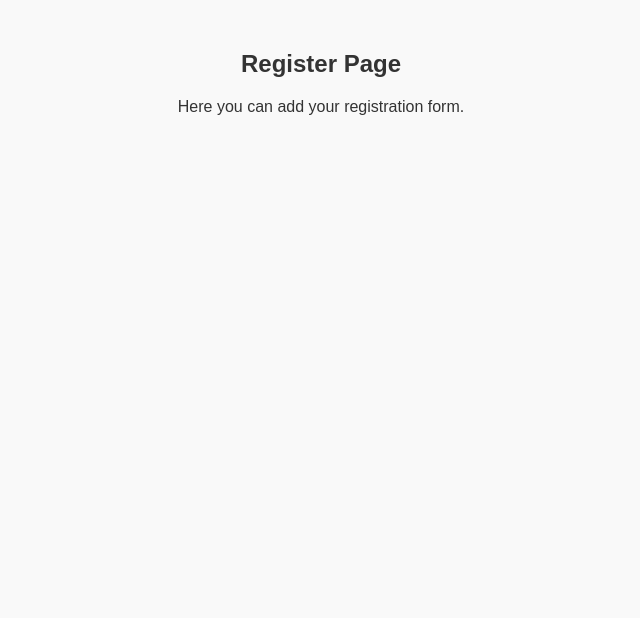
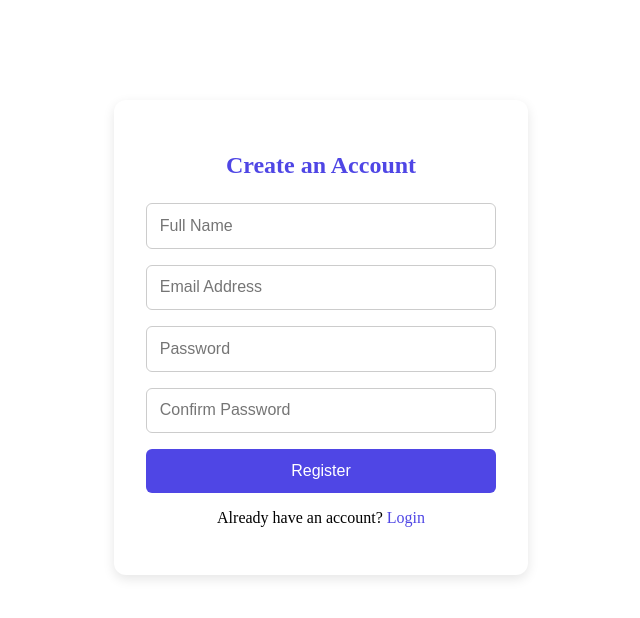
Before and after one commit to Abhinav0358/Project-Collaboration, a React (Create React App) app in the folder Frontend/my-app/: page /register in a window 1280 px wide. Shown: the top 618 px of the page, without its empty margins (319-959 px from the left). Built offline with nearby package versions, Linux system fonts and the light colour scheme.

Commit message:
added register and create project

```diff
--- a/Frontend/my-app/src/App.js
+++ b/Frontend/my-app/src/App.js
@@ -1,6 +1,6 @@
 import React from "react";
 import { BrowserRouter as Router, Routes, Route } from "react-router-dom";
-import Home from "./Home";
+import Projects from "./Projects";
 import Login from "./Login";
 import Register from "./Register";
 
@@ -8,9 +8,9 @@ export default function App() {
   return (
     <Router>
       <Routes>
-        <Route path="/" element={<Home />} />        {/* Home page */}
-        <Route path="/login" element={<Login />} />  {/* Login page */}
+        <Route path="/" element={<Login />} />
         <Route path="/register" element={<Register />} /> {/* Register page */}
+        <Route path="/projects" element={<Projects />} />
       </Routes>
     </Router>
   );
--- /dev/null
+++ b/Frontend/my-app/src/Projects.css
@@ -0,0 +1,64 @@
+.projects-container {
+  padding: 20px;
+  color: white;
+  background-color: #1e1e1e;
+}
+
+.projects-grid {
+  display: flex;
+  gap: 20px;
+  flex-wrap: wrap;
+}
+
+.project-card, .add-card {
+  background-color: #2a2a2a;
+  border-radius: 8px;
+  padding: 15px;
+  width: 250px;
+  text-align: center;
+}
+
+.image-upload {
+  display: block;
+  margin-bottom: 10px;
+}
+
+.image-placeholder {
+  background-color: #444;
+  padding: 40px 0;
+  color: #aaa;
+  border-radius: 4px;
+}
+
+.add-card {
+  display: flex;
+  justify-content: center;
+  align-items: center;
+  cursor: pointer;
+  color: #4cafef;
+  font-weight: bold;
+  border: 2px dashed #4cafef;
+}
+
+.add-card:hover {
+  background-color: #333;
+}
+
+.empty-msg {
+  margin-bottom: 20px;
+  color: #aaa;
+  font-style: italic;
+}
+
+.view-btn {
+  background-color: #4cafef;
+  color: white;
+  border: none;
+  padding: 8px 12px;
+  border-radius: 4px;
+  cursor: pointer;
+}
+
+.view-btn:hover {
+  background-color: #3a9edc;
+}
--- /dev/null
+++ b/Frontend/my-app/src/Projects.js
@@ -0,0 +1,72 @@
+import React, { useState } from "react";
+import "./Projects.css";
+
+export default function Projects() {
+  const [projects, setProjects] = useState([]);
+
+  const handleAddProject = () => {
+    const newProject = {
+      id: Date.now(),
+      name: "New Project",
+      description: "Description here",
+      domain: "Web Development",
+      collaborators: "Alice, Bob",
+      admin: "Charlie",
+      image: null,
+    };
+    setProjects([...projects, newProject]);
+  };
+
+  const handleImageUpload = (e, id) => {
+    const file = e.target.files[0];
+    if (file) {
+      setProjects((prev) =>
+        prev.map((p) =>
+          p.id === id ? { ...p, image: URL.createObjectURL(file) } : p
+        )
+      );
+    }
+  };
+
+  return (
+    <div className="projects-container">
+      <h1>Projects</h1>
+
+      {projects.length === 0 && (
+        <p className="empty-msg">No projects yet. Click "Add Project" to create one.</p>
+      )}
+
+      <div className="projects-grid">
+        {projects.map((project) => (
+          <div className="project-card" key={project.id}>
+            <label className="image-upload">
+              {project.image ? (
+                <img src={project.image} alt="Project" />
+              ) : (
+                <div className="image-placeholder">Upload Image</div>
+              )}
+              <input
+                type="file"
+                accept="image/*"
+                onChange={(e) => handleImageUpload(e, project.id)}
+              />
+            </label>
+            <div className="project-info">
+              <h3>{project.name}</h3>
+              <p>{project.description}</p>
+              <p><strong>Domain:</strong> {project.domain}</p>
+              <p><strong>Collaborators:</strong> {project.collaborators}</p>
+              <p><strong>Admin:</strong> {project.admin}</p>
+              <button className="view-btn">View Project</button>
+            </div>
+          </div>
+        ))}
+
+        {/* Always visible Add Project Card */}
+        <div className="add-card" onClick={handleAddProject}>
+          <h3>➕ Add Project</h3>
+        </div>
+      </div>
+    </div>
+  );
+}
--- /dev/null
+++ b/Frontend/my-app/src/Register.css
@@ -0,0 +1,60 @@
+.register-container {
+  width: 350px;
+  margin: 100px auto;
+  background: white;
+  padding: 2rem;
+  border-radius: 12px;
+  box-shadow: 0 4px 12px rgba(0, 0, 0, 0.1);
+  text-align: center;
+}
+
+.register-container h2 {
+  margin-bottom: 1.5rem;
+  color: #4f46e5;
+}
+
+.register-form {
+  display: flex;
+  flex-direction: column;
+}
+
+.register-form input {
+  margin-bottom: 1rem;
+  padding: 0.8rem;
+  border: 1px solid #ccc;
+  border-radius: 6px;
+  outline: none;
+  font-size: 1rem;
+}
+
+.register-form input:focus {
+  border-color: #4f46e5;
+  box-shadow: 0 0 4px rgba(79, 70, 229, 0.3);
+}
+
+.register-form button {
+  background: #4f46e5;
+  color: white;
+  padding: 0.8rem;
+  border: none;
+  border-radius: 6px;
+  cursor: pointer;
+  font-size: 1rem;
+}
+
+.register-form button:hover {
+  background: #3b36d1;
+}
+
+.login-link {
+  margin-top: 1rem;
+}
+
+.login-link a {
+  color: #4f46e5;
+  text-decoration: none;
+}
+
+.login-link a:hover {
+  text-decoration: underline;
+}
--- a/Frontend/my-app/src/Register.js
+++ b/Frontend/my-app/src/Register.js
@@ -1,10 +1,65 @@
-import React from "react";
+import React, { useState } from "react";
+import "./Register.css";
+import { Link } from "react-router-dom";
 
 export default function Register() {
+  const [name, setName] = useState("");
+  const [email, setEmail] = useState("");
+  const [password, setPassword] = useState("");
+  const [confirmPassword, setConfirmPassword] = useState("");
+
+  const handleSubmit = (e) => {
+    e.preventDefault();
+    if (password !== confirmPassword) {
+      alert("Passwords do not match!");
+      return;
+    }
+    console.log("Registering:", { name, email, password });
+    // TODO: Call backend API here
+  };
+
   return (
-    <div style={{ textAlign: "center", marginTop: "50px" }}>
-      <h2>Register Page</h2>
-      <p>Here you can add your registration form.</p>
+    <div className="register-container">
+      <h2>Create an Account</h2>
+      <form onSubmit={handleSubmit} className="register-form">
+        <input
+          type="text"
+          placeholder="Full Name"
+          value={name}
+          onChange={(e) => setName(e.target.value)}
+          required
+        />
+
+        <input
+          type="email"
+          placeholder="Email Address"
+          value={email}
+          onChange={(e) => setEmail(e.target.value)}
+          required
+        />
+
+        <input
+          type="password"
+          placeholder="Password"
+          value={password}
+          onChange={(e) => setPassword(e.target.value)}
+          required
+        />
+
+        <input
+          type="password"
+          placeholder="Confirm Password"
+          value={confirmPassword}
+          onChange={(e) => setConfirmPassword(e.target.value)}
+          required
+        />
+
+        <button type="submit">Register</button>
+      </form>
+
+      <p className="login-link">
+        Already have an account? <Link to="/">Login</Link>
+      </p>
     </div>
   );
 }
```
